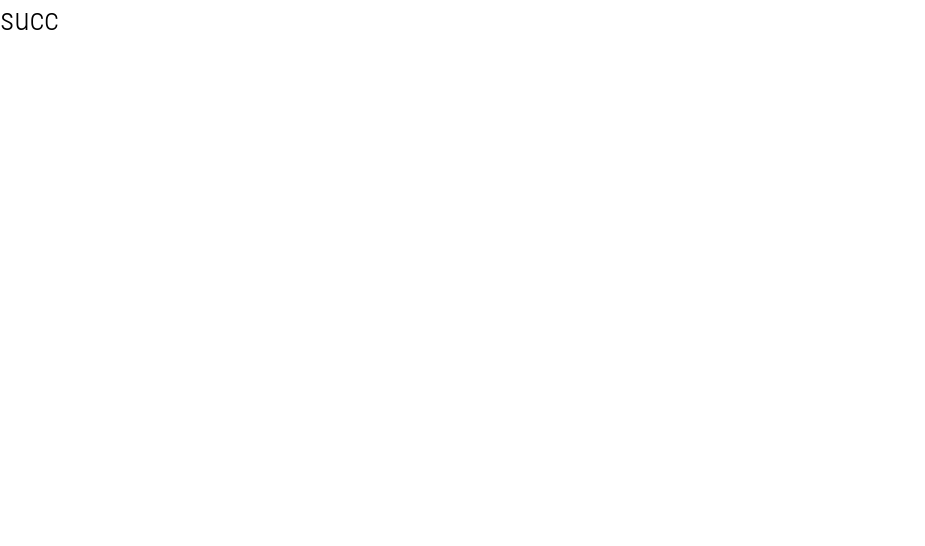
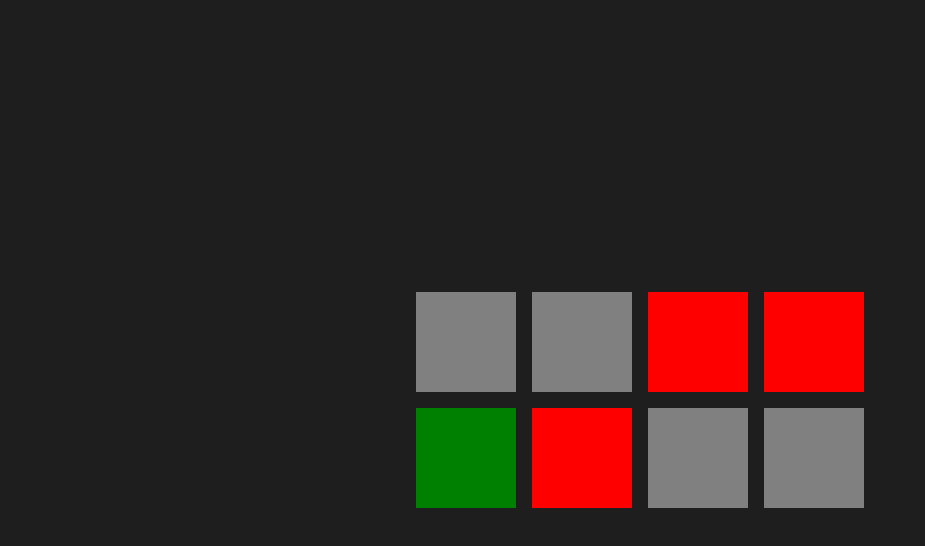
Before and after one commit to itsMapleLeaf/whack-a-poppo, a React (Create React App) app: page / in a window 1280 px wide. Shown: the top 546 px of the page, without its empty margins (0-925 px from the left). Built offline with nearby package versions, Linux system fonts and the light colour scheme.

Commit message:
basic paneling

```diff
--- a/src/App.tsx
+++ b/src/App.tsx
@@ -1,7 +1,120 @@
-import React from "react"
+import styled from "@emotion/styled"
+import React, { useEffect, useReducer } from "react"
+import randomRange from "./randomRange"
+import sample from "./sample"
 
-function App() {
-  return <h1>succ</h1>
+type GameState = {
+  panels: PanelState[]
+}
+
+type PanelState = {
+  key: number
+  state: "off" | "good" | "bad"
+}
+
+const initialState: GameState = {
+  panels: [
+    { key: 0, state: "off" },
+    { key: 1, state: "off" },
+    { key: 2, state: "off" },
+    { key: 3, state: "off" },
+    { key: 4, state: "off" },
+    { key: 5, state: "off" },
+    { key: 6, state: "off" },
+    { key: 7, state: "off" },
+  ],
+}
+
+type Action = { type: string; [key: string]: any }
+
+const reducer = (state: GameState, action: Action): GameState => {
+  switch (action.type) {
+    case "showGood":
+      return {
+        ...state,
+        panels: state.panels.map<PanelState>((panel) => {
+          return panel.key !== action.key ? panel : { ...panel, state: "good" }
+        }),
+      }
+
+    case "showBad":
+      return {
+        ...state,
+        panels: state.panels.map<PanelState>((panel) => {
+          return panel.key !== action.key ? panel : { ...panel, state: "bad" }
+        }),
+      }
+
+    case "hidePanel":
+      return {
+        ...state,
+        panels: state.panels.map<PanelState>((panel) => {
+          return panel.key !== action.key ? panel : { ...panel, state: "off" }
+        }),
+      }
+
+    default:
+      return state
+  }
+}
+
+const App = () => {
+  const [state, dispatch] = useReducer(reducer, initialState)
+
+  useEffect(() => {
+    const showTile = () => {
+      const [randomTile] = sample(
+        state.panels.filter((panel) => panel.state === "off"),
+      )
+
+      if (Math.random() > 0.5) {
+        dispatch({ type: "showGood", key: randomTile.key })
+      } else {
+        dispatch({ type: "showBad", key: randomTile.key })
+      }
+
+      setTimeout(() => {
+        dispatch({ type: "hidePanel", key: randomTile.key })
+      }, randomRange(1000, 2000))
+
+      setTimeout(showTile, randomRange(500, 200))
+    }
+
+    showTile()
+  }, [])
+
+  return (
+    <PanelGrid>
+      {state.panels.map((panel) => (
+        <Panel
+          key={panel.key}
+          style={{
+            backgroundColor:
+              panel.state === "good"
+                ? "green"
+                : panel.state === "bad"
+                ? "red"
+                : undefined,
+          }}
+        />
+      ))}
+    </PanelGrid>
+  )
 }
 
 export default App
+
+const PanelGrid = styled.section`
+  display: grid;
+  grid-template-columns: repeat(4, auto);
+  justify-content: center;
+  align-content: center;
+  grid-gap: 1rem;
+  height: 100vh;
+`
+
+const Panel = styled.button`
+  width: 100px;
+  height: 100px;
+  background-color: gray;
+`
--- a/src/globalStyle.ts
+++ b/src/globalStyle.ts
@@ -8,15 +8,18 @@ injectGlobal`
   }
 
   :root {
+    background-color: rgb(30, 30, 30);
+    color: rgb(230, 230, 230);
+
     font: 16px Roboto, sans-serif;
     overflow-wrap: break-word;
     line-height: 1.5;
   }
 
-  :focus {
+  /* :focus {
     outline: 2px solid hsla(219, 63%, 24%, 0.5);
     outline-offset: -2px;
-  }
+  } */
 
   h1,
   h2,
--- a/src/index.tsx
+++ b/src/index.tsx
@@ -3,4 +3,12 @@ import ReactDOM from "react-dom"
 import App from "./App"
 import "./globalStyle"
 
-ReactDOM.render(<App />, document.getElementById("root"))
+const renderApp = () => {
+  ReactDOM.render(<App />, document.getElementById("root"))
+}
+
+renderApp()
+
+if (module.hot) {
+  module.hot.accept("./App", renderApp)
+}
--- /dev/null
+++ b/src/randomRange.ts
@@ -0,0 +1,3 @@
+export default function randomRange(min: number, max: number) {
+  return Math.random() * (max - min) + min
+}
--- /dev/null
+++ b/src/sample.ts
@@ -0,0 +1,19 @@
+/**
+ * Returns a number of items randomly from the array
+ */
+const sample = <T>(items: T[], count = 1) => {
+  const copied = [...items]
+  const result = Array<T>(count)
+
+  for (let i = 0; i < count; i++) {
+    const [sampledItem] = copied.splice(
+      Math.floor(Math.random() * copied.length),
+      1,
+    )
+
+    result[i] = sampledItem
+  }
+
+  return result
+}
+export default sample
```
Also changed, not shown: package.json (+8 -3 lines), 1 other file (tests, documents, lock files or other folders).
